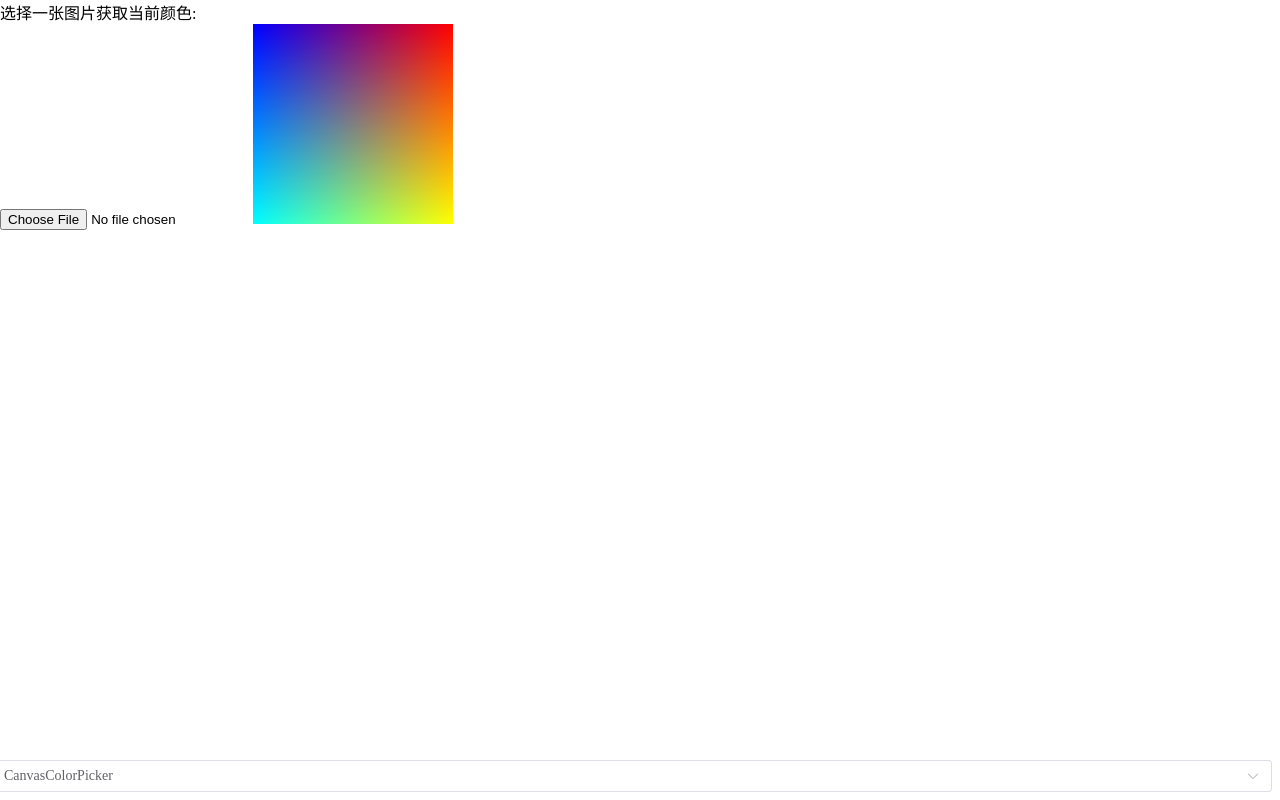
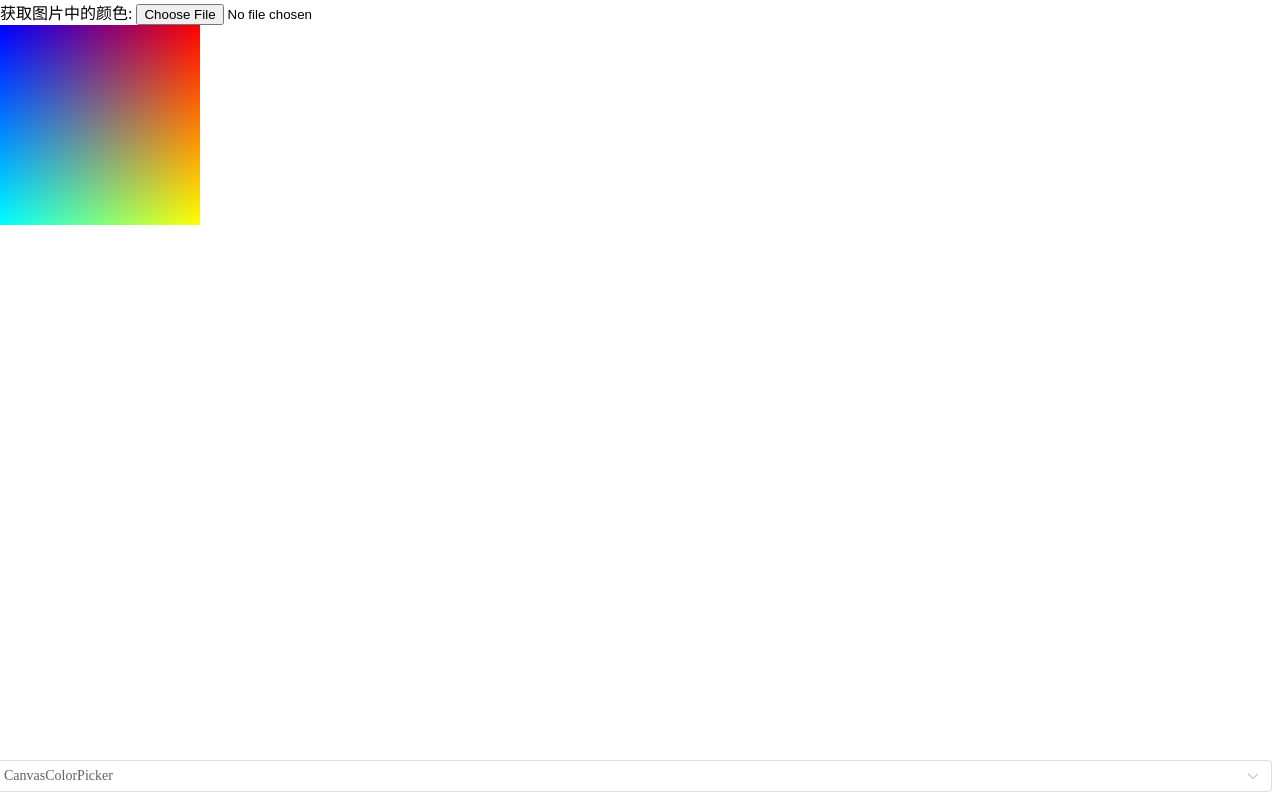
Before and after one commit to ckvv/vue-project, a Vue app: page /#/CanvasColorPicker in a window 1280 px wide. Built offline with nearby package versions, Linux system fonts and the light colour scheme.

Commit message:
Update CanvasColorPicker.vue

```diff
--- a/src/views/CanvasColorPicker.vue
+++ b/src/views/CanvasColorPicker.vue
@@ -108,9 +108,9 @@ const handlerMouseover = (event: MouseEvent) => {
 <template>
   <div>
     <div :style="{ color }">
-      选择一张图片获取当前颜色: {{ color }}
+      获取图片中的颜色: {{ color }}
+      <input id="file" type="file" accept="image/*" @change="handlerChange">
     </div>
-    <input id="file" type="file" accept="image/*" @change="handlerChange">
     <canvas id="offscreen" ref="canvasRef" @mousemove="handlerMouseover" />
   </div>
 </template>
```
